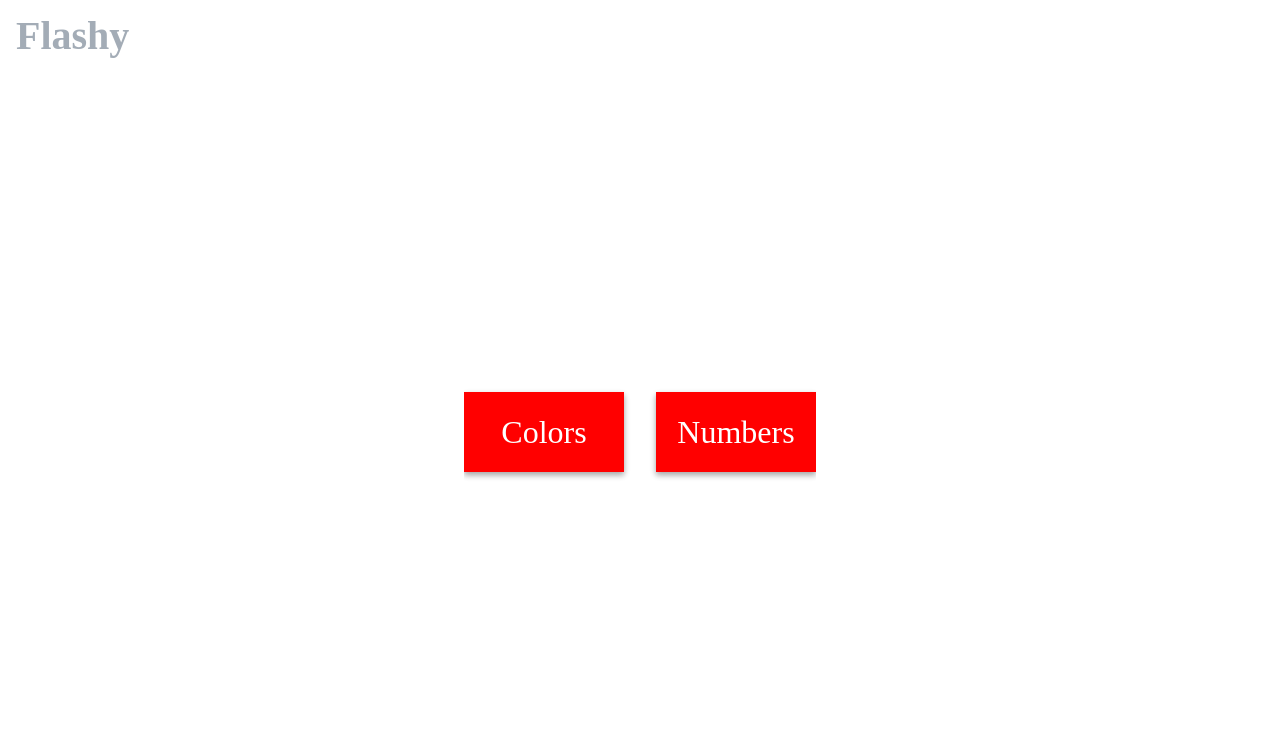
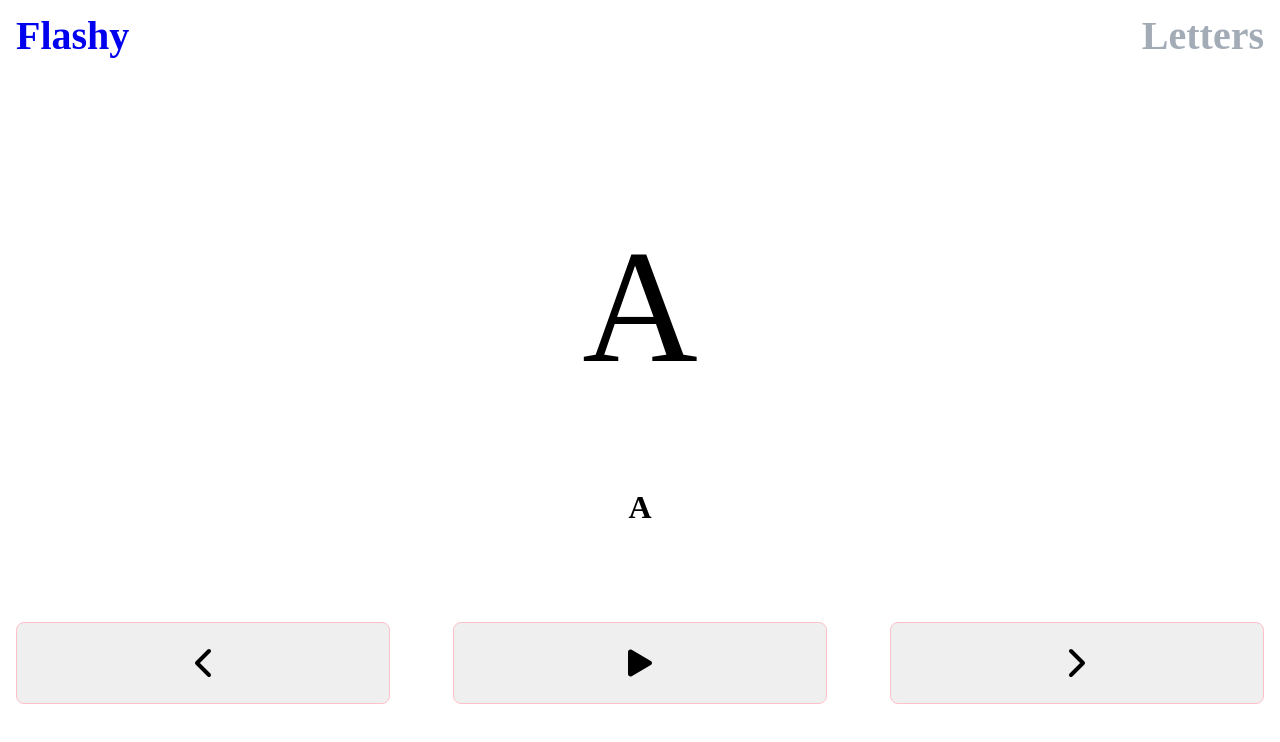
Before and after one commit to gbsimon87/flashy-react, a React (Create React App) app: page /letters in a window 1280 px wide. Shown: the top 742 px of the page. Built offline with nearby package versions, Linux system fonts and the light colour scheme.

Commit message:
feat: add letters

```diff
--- a/src/App.js
+++ b/src/App.js
@@ -6,7 +6,8 @@ import {
 import Home from './components/Home';
 import Colors from './components/Colors';
 import Numbers from "./components/Numbers";
-import { randomColors, numbers } from './data'
+import Letters from "./components/Letters";
+import { randomColors, randomNumbers, randomLetters } from './data'
 
 function App() {
   return (
@@ -16,7 +17,10 @@ function App() {
           <Colors randomColors={randomColors} />
         </Route>
         <Route path="/numbers">
-          <Numbers numbers={numbers} />
+          <Numbers randomNumbers={randomNumbers} />
+        </Route>
+        <Route path="/letters">
+          <Letters randomLetters={randomLetters} />
         </Route>
         <Route path="/">
           <Home />
--- a/src/components/Home.js
+++ b/src/components/Home.js
@@ -18,6 +18,9 @@ function Home() {
         <div className="game">
           <Link to="/numbers">Numbers</Link>
         </div>
+        <div className="game">
+          <Link to="/letters">Letters</Link>
+        </div>
       </section>
     </div>
   )
--- /dev/null
+++ b/src/components/Letters.js
@@ -0,0 +1,103 @@
+import { useState, useEffect } from 'react';
+import {
+  Link
+} from "react-router-dom";
+import { FiChevronRight, FiChevronLeft } from 'react-icons/fi';
+import { BsFillPlayFill, BsFillPauseFill } from "react-icons/bs";
+
+function Letters({ randomLetters }) {
+  const [letter] = useState(randomLetters);
+  const [index, setIndex] = useState(0);
+  const [paused, setPaused] = useState(true);
+
+  useEffect(() => {
+    const lastIndex = letter.length - 1;
+    if (index < 0) {
+      setIndex(lastIndex);
+    }
+    if (index > lastIndex) {
+      setIndex(0);
+    }
+  }, [index, letter]);
+
+  const handlePreviousButton = () => {
+    setIndex(index - 1);
+    setPaused(true);
+  }
+
+  const handleNextButton = () => {
+    setIndex(index + 1);
+    setPaused(true);
+  }
+
+  useEffect(() => {
+    let slider;
+    if (!paused) {
+      slider = setInterval(() => {
+        setIndex(index + 1);
+      }, 1000);
+    }
+    return () => {
+      clearInterval(slider);
+    }
+  }, [paused, index])
+
+  return (
+    <div className="letters">
+      <section className="section__title">
+        <h2>
+          <Link to="/">Flashy</Link>
+        </h2>
+        <h2>
+          Letters
+        </h2>
+      </section>
+      <section className="section__body">
+        {letter.map((letter, numberIndex) => {
+          const { name } = letter;
+          let position = 'nextSlide';
+          if (numberIndex === index) {
+            position = 'activeSlide';
+          }
+          if (
+            numberIndex === index - 1 ||
+            (index === 0 && numberIndex === letter.length - 1)
+          ) {
+            position = 'lastSlide';
+          }
+          return (
+            <article className={`${position} article`} key={name}>
+              <div
+                className="slide-background-color"
+                >
+                  <p>{name}</p>
+                </div>
+                <div className="article__controls">
+                  <h4>{name}</h4>
+              </div>
+            </article>
+          );
+        })}
+      </section>
+      <section className="section__footer">
+        <button
+          className="button section__body__button"
+          onClick={() => handlePreviousButton()}>
+          <FiChevronLeft />
+        </button>
+        <button
+          className="button section__body__button"
+          onClick={() => setPaused(!paused)}>
+            { paused ? <BsFillPlayFill /> : <BsFillPauseFill /> }
+        </button>
+        <button
+          className="button section__body__button"
+          onClick={() => handleNextButton()}>
+          <FiChevronRight />
+        </button>
+      </section>
+    </div>
+  )
+}
+
+export default Letters
--- a/src/data.js
+++ b/src/data.js
@@ -442,7 +442,7 @@ export const randomColors = [
   },
 ];
 
-export const numbers = [
+export const randomNumbers = [
   { value: 1, name: "one" },
   { value: 2, name: "two" },
   { value: 3, name: "three" },
@@ -544,3 +544,32 @@ export const numbers = [
   { value: 99, name: "ninety-nine" },
   { value: 100, name: "one hundred" },
 ];
+
+export const randomLetters = [
+  { name: "a" },
+  { name: "b" },
+  { name: "c" },
+  { name: "d" },
+  { name: "e" },
+  { name: "f" },
+  { name: "g" },
+  { name: "h" },
+  { name: "i" },
+  { name: "j" },
+  { name: "k" },
+  { name: "l" },
+  { name: "m" },
+  { name: "n" },
+  { name: "o" },
+  { name: "p" },
+  { name: "q" },
+  { name: "r" },
+  { name: "s" },
+  { name: "t" },
+  { name: "u" },
+  { name: "v" },
+  { name: "w" },
+  { name: "x" },
+  { name: "y" },
+  { name: "z" },
+]
--- a/src/index.css
+++ b/src/index.css
@@ -254,7 +254,7 @@ article.nextSlide {
   padding: 1rem;
 }
 
-.colors, .numbers {
+.colors, .numbers, .letters {
   padding: 1rem;
   min-height: 90vh;
   display: flex;
@@ -262,12 +262,15 @@ article.nextSlide {
   justify-content: space-between;
 }
 
+.letters .slide-background-color,
 .numbers .slide-background-color {
   display: flex;
   justify-content: center;
   align-items: center;
+  text-transform: capitalize;
 }
 
+.letters .slide-background-color p,
 .numbers .slide-background-color p {
   font-size: 10rem;
 }
```
